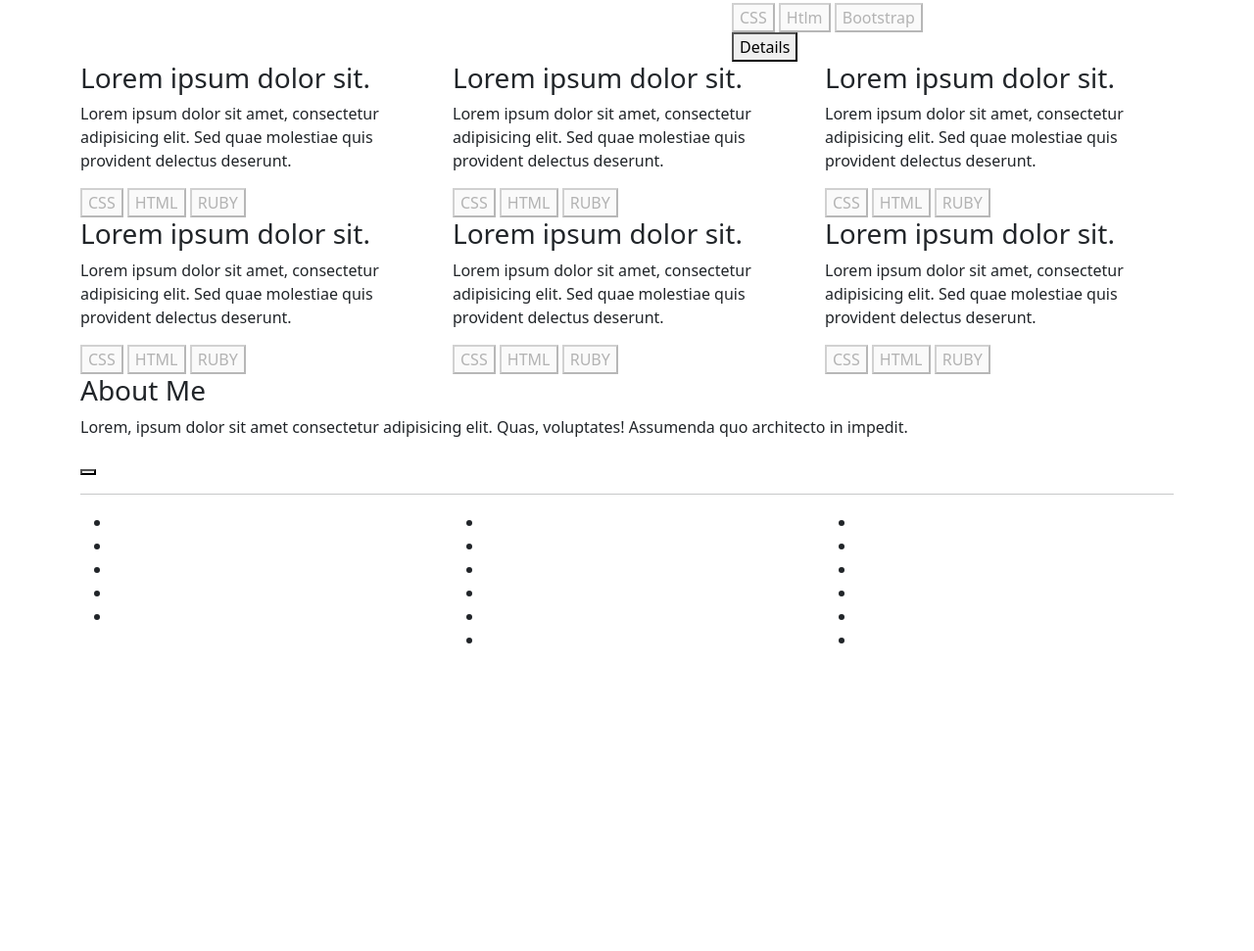
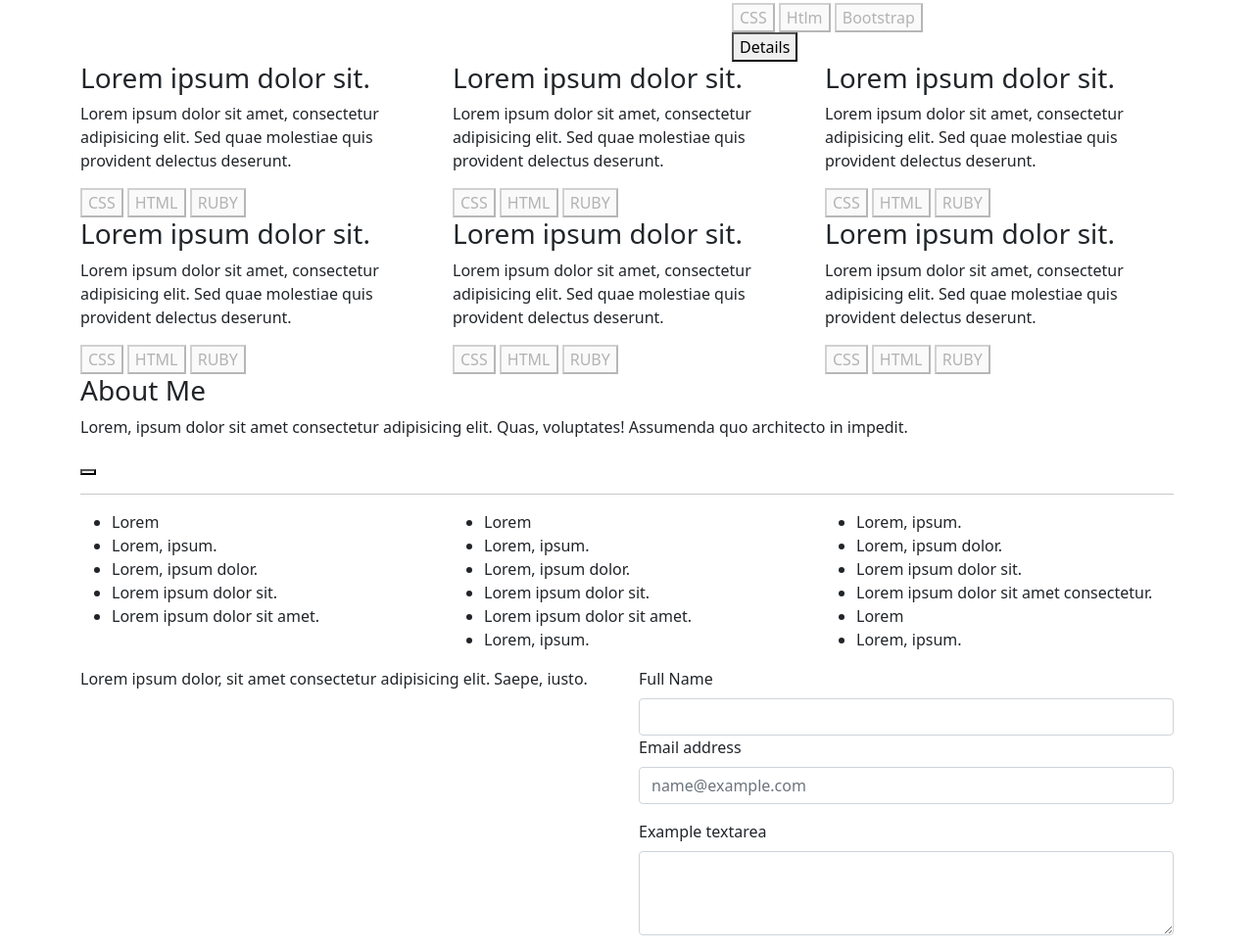
Before and after one commit to masangana/Bootstrap_peer, a plain HTML site: page index.html in a window 1280 px wide. Shown: the part 491-1462 px from the top of the page at 98% size. Before the commit the page ends 1172 px from the top, so only its background shows below. Drawn offline with nearby package versions, Linux system fonts and the light colour scheme.

Commit message:
Add form section to the project

```diff
--- a/index.html
+++ b/index.html
@@ -134,41 +134,67 @@
                     </div>
                     <div class="col-12 col-md-4">
                         <ul>
-                            <li></li>
-                            <li></li>
-                            <li></li>
-                            <li></li>
-                            <li></li>
+                            <li>Lorem</li>
+                            <li>Lorem, ipsum.</li>
+                            <li>Lorem, ipsum dolor.</li>
+                            <li>Lorem ipsum dolor sit.</li>
+                            <li>Lorem ipsum dolor sit amet.</li>
                         </ul>
                     </div>
                     <div class="col-12 col-md-4">
                         <ul>
-                            <li></li>
-                            <li></li>
-                            <li></li>
-                            <li></li>
-                            <li></li>
-                            <li></li>
+                            <li>Lorem</li>
+                            <li>Lorem, ipsum.</li>
+                            <li>Lorem, ipsum dolor.</li>
+                            <li>Lorem ipsum dolor sit.</li>
+                            <li>Lorem ipsum dolor sit amet.</li>
+                            <li>Lorem, ipsum.</li>
                         </ul>
                     </div>
                     <div class="col-12 col-md-4">
                         <ul>
-                            <li></li>
-                            <li></li>
-                            <li></li>
-                            <li></li>
-                            <li></li>
-                            <li></li>
+                            <li>Lorem, ipsum.</li>
+                            <li>Lorem, ipsum dolor.</li>
+                            <li>Lorem ipsum dolor sit.</li>
+                            <li>Lorem ipsum dolor sit amet consectetur.</li>
+                            <li>Lorem</li>
+                            <li>Lorem, ipsum.</li>
                         </ul>
                     </div>
                 </div>
                 </div>
 
             </div>
+        </section>
+        <section>
+            <div class="container">
+                <div class="row">
+                    <div class="col-12 col-md-6">
+                        <div>
+                            <p>Lorem ipsum dolor, sit amet consectetur adipisicing elit. Saepe, iusto.</p>
+                        </div>
+                    </div>
+                    <div class="col-12 col-md-6">
+                        <form action="">
+                        <div class="mb-3">
+                            <label for="exampleFormControlInput1" class="form-label">Full Name</label>
+                            <input type="text" name="" id="" class="form-control">
+                            <label for="exampleFormControlInput1" class="form-label">Email address</label>
+                            <input type="email" class="form-control" id="exampleFormControlInput1" placeholder="name@example.com">
+                          </div>
+                          <div class="mb-3">
+                            <label for="exampleFormControlTextarea1" class="form-label">Example textarea</label>
+                            <textarea class="form-control" id="exampleFormControlTextarea1" rows="3"></textarea>
+                          </div>
+                          </form>
+                    </div>
+                    <div>
 
+                    </div>
+                </div>
+            </div>
+        </section>
 
-
-        </section>
 
     </main>
 
```
